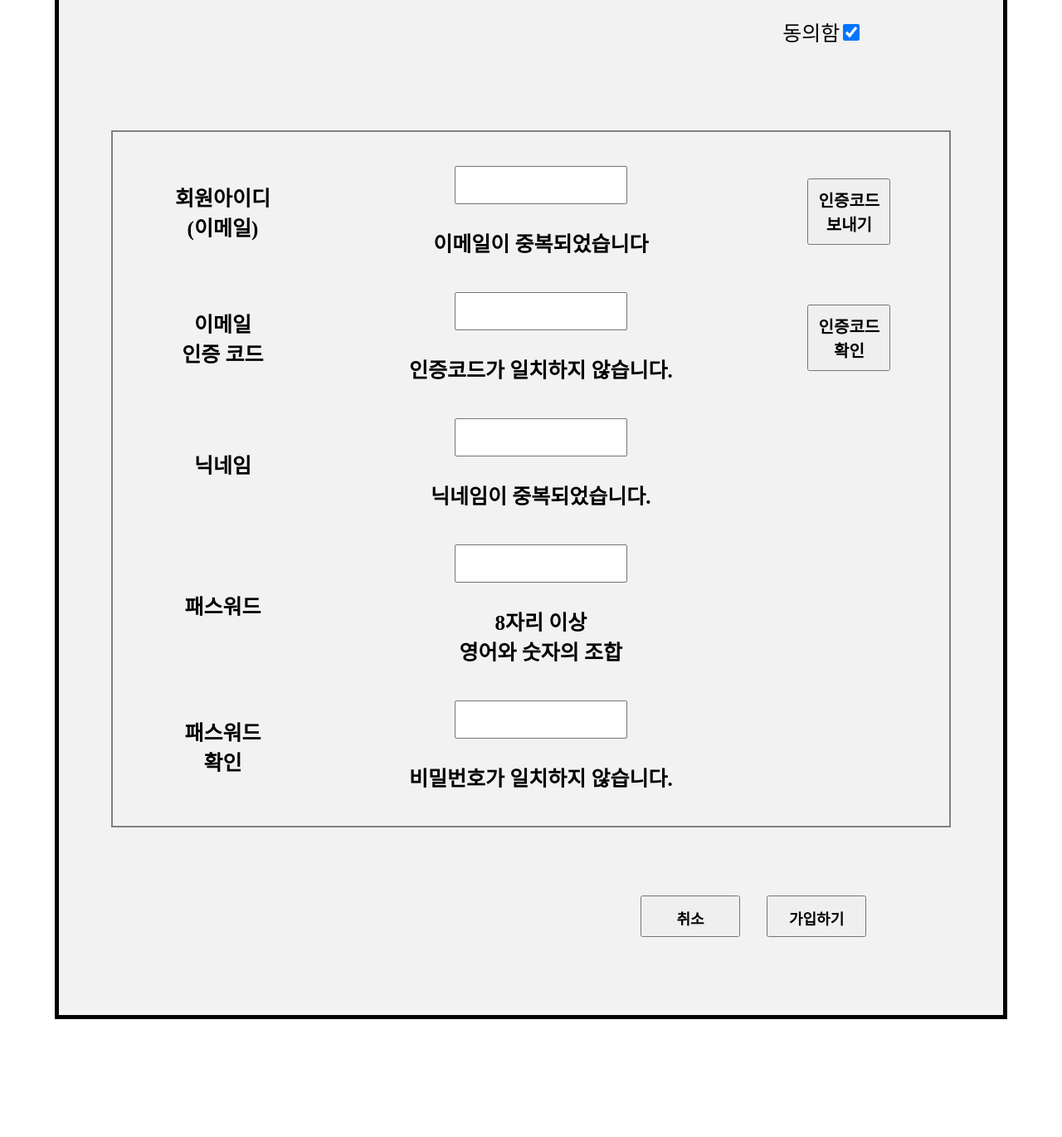
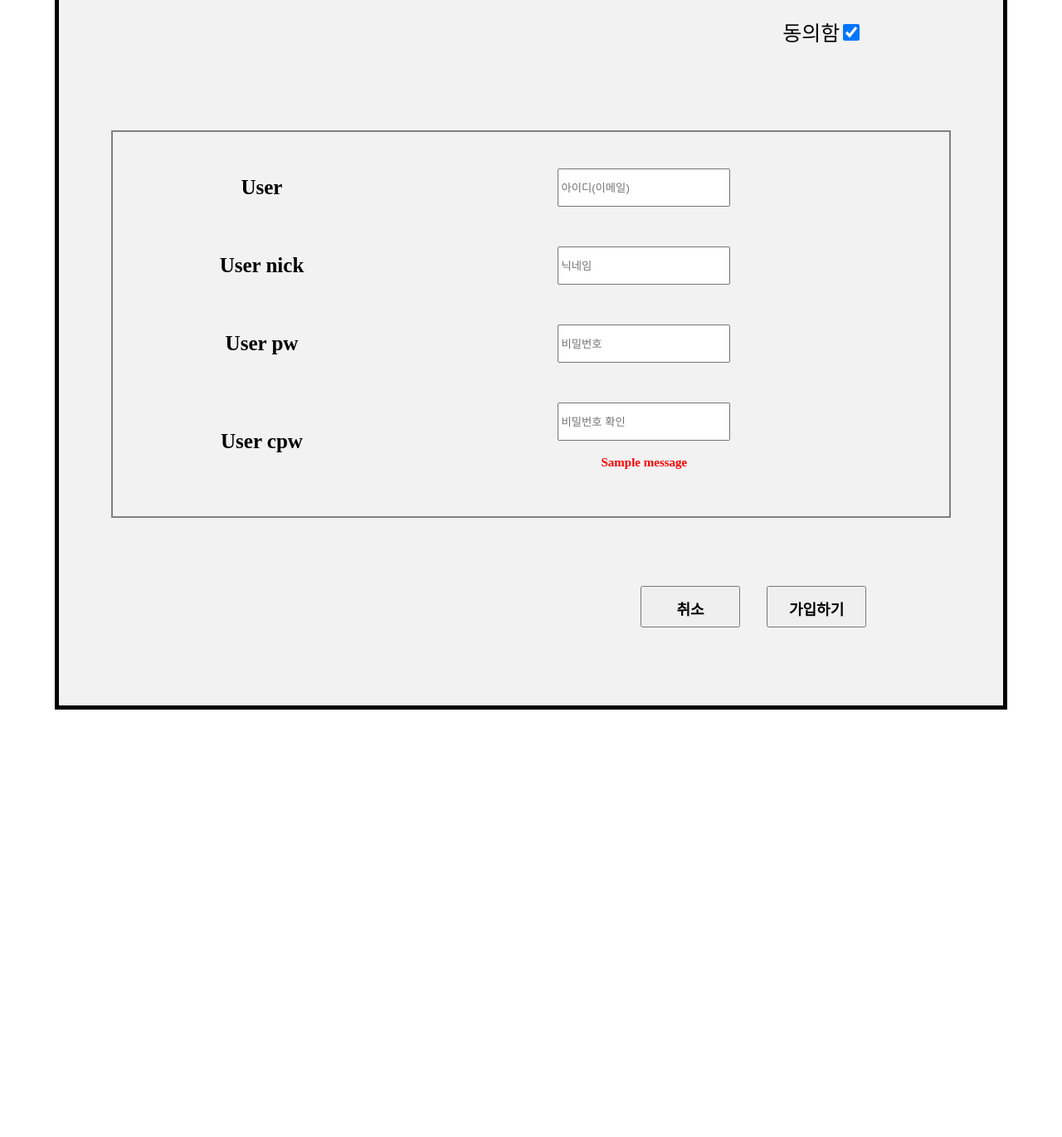
Before and after one commit to bigmacaron/cat_humor_school, a Flask app: template templates/user_join.html in a window 1280 px wide. Shown: the part 819-2189 px from the top of the page at 83% size. After the commit the page ends 1674 px from the top, so only its background shows below. Run offline with Flask 2, Linux system fonts and the light colour scheme; the template is opened without the code that fills it, so the values that code supplies are empty, except form fields; one stand-in notice (Sample message) is shown; form fields are guessed from the names that the template uses; some libraries are stand-ins or nearby versions.

```diff
--- a/static/css/board_style.css
+++ b/static/css/board_style.css
@@ -44,6 +44,11 @@ a:visited {text-decoration: none; color: gray;}
     width: 60px;
     height: 60px;
     margin : 10% 20%;
+}
+.input{
+    width: 200px;
+    margin: 3px 0;
+    height: 40px;
 }
 
 .info_page_button{
@@ -167,6 +172,9 @@ a:visited {text-decoration: none; color: gray;}
     font-weight : bold;
     border-spacing: 30px;
 }
+
+
+
 
 #info_page_button{
     position : relative;
@@ -322,6 +330,30 @@ a:visited {text-decoration: none; color: gray;}
     border: 1px solid #4CAF50;
 }
 
+#reply_frame {
+    border: 1px solid rgb(0, 0, 0);
+    margin :  7% 7% 5% 7%;
+    resize : none;
+    font-size : 30px;
+
+}
+
+.reply_button{
+    font-family : "Nanum Gothic", sans-seif;
+    font-size : 25px;
+    font-weight : bold;
+    width: 150px;
+    height: 100px;
+
+}
+
+#reply_button_frame{
+    margin-left : 50%;
+    border-spacing:30px;
+}
+
+
+
 #site{
     font-family : "Nanum Gothic", sans-seif;
     font-size : 30px;
--- a/templates/index.html
+++ b/templates/index.html
@@ -1,4 +1,3 @@
 {% extends "layout.html" %}
 {% block post %}
-<div></div>
 {% endblock %}
--- a/templates/user_join.html
+++ b/templates/user_join.html
@@ -31,35 +31,73 @@
             <div>
                 <table id = "join_page_textbox">
                     <tr>
-                        <td id = join_page_table>회원아이디<br>(이메일)</td>
-                        <td><input type = "TEXT" name="user_id" size = 16 style="width:200px; height:40px">
-                            <br><br>이메일이 중복되었습니다</td>
-                        <td><button class = "join_page_button" type="submit">인증코드 보내기</button></td>
+                        <td id = join_page_table>
+                            {{form.user_id.label("아이디")}}
+                            <!-- 회원아이디<br>(이메일) -->
+                        </td>
+                        <td>
+                            {{form.user_id(class="input",placeholder="아이디(이메일)")}}
+                            <!-- <input type = "TEXT" name="user_id" size = 16 style="width:200px; height:40px">
+                            <br><br>이메일이 중복되었습니다 -->
+                        </td>
+                        <td>
+                            <!-- <button class = "join_page_button" type="submit">인증코드 보내기</button> -->
+                        </td>
 
                     </tr>
 
+                    <!-- <tr>
+                        <td>
+                            이메일<br>인증 코드
+                        <td>
+                            <input type = "TEXT" name="" size = 16 style="width:200px; height:40px">
+                            <br><br>인증코드가 일치하지 않습니다.
+                        </td>
+                        <td>
+                            <button class = "join_page_button" type="submit">인증코드 확인</button>
+                        </td>
+                    </tr> -->
+
                     <tr>
-                        <td>이메일<br>인증 코드
-                        <td><input type = "TEXT" name="" size = 16 style="width:200px; height:40px">
-                            <br><br>인증코드가 일치하지 않습니다.</td>
-                        <td><button class = "join_page_button" type="submit">인증코드 확인</button></td>
+                        <td>
+                            {{form.user_nick.label("닉네임")}}
+                            <!-- 닉네임 -->
+                        </td>
+                        <td>
+                            {{form.user_nick(class="input",placeholder="닉네임")}}
+                            <!-- <input type = "TEXT" name="user_nick" size = 16 style="width:200px; height:40px">
+                            <br><br>닉네임이 중복되었습니다. -->
+                        </td>
                     </tr>
 
-                    <tr>
-                        <td>닉네임</td>
-                        <td><input type = "TEXT" name="user_nick" size = 16 style="width:200px; height:40px">
-                            <br><br>닉네임이 중복되었습니다.</td>
+                        <td>
+                            {{form.user_pw.label("비밀번호")}}
+                            <!-- 패스워드 -->
+                        </td>
+                        <td>
+                            {{form.user_pw(class="input",placeholder="비밀번호")}}
+                            <!-- <input type = "password" name="user_pw" size = 16 style="width:200px; height:40px">
+                            <br><br>8자리 이상<br>영어와
+                            숫자의 조합 -->
+                        </td>
                     </tr>
 
-                        <td>패스워드</td>
-                        <td><input type = "password" name="user_pw" size = 16 style="width:200px; height:40px">
-                            <br><br>8자리 이상<br>영어와
-                            숫자의 조합</td>
-                    </tr>
+                        <td>
+                            {{form.user_cpw.label("비밀번호 확인")}}
+                            <!-- 패스워드<br>확인 -->
 
-                        <td>패스워드<br>확인</td>
-                        <td><input type = "password" name="user_cpw" size = 16 style="width:200px; height:40px">
-                            <br><br>비밀번호가 일치하지 않습니다.</td>
+
+                        </td>
+                        <td>
+                            {{form.user_cpw(class="input",placeholder="비밀번호 확인")}}
+                            {% for message in get_flashed_messages() %}
+                            <p style="font-size:15px; color:red">{{ message }}</p>
+                            {% endfor %}
+
+
+                            <!-- <input type = "password" name="user_cpw" size = 16 style="width:200px; height:40px">
+                            <br><br>비밀번호가 일치하지 않습니다. -->
+                        </td>
 
                     </tr>
                 </table>
@@ -68,7 +106,7 @@
             <div>
                 <table id = "join_page_regist">
                     <tr>
-                    <td><button class = "join_page_regist_button" type="submit">취소</button></td>
+                    <td><button class = "join_page_regist_button" type="button" onclick = "location.href ='index.html'">취소</button></td>
 
                     <td><button class = "join_page_regist_button" type="submit">가입하기</button></td>
                     </tr>
```
Also changed, not shown: dao/crowler.py (+50 -13 lines), form.py (added, +11 -0 lines), templates/comment_reply.html (added, +31 -0 lines), templates/reply.html (added, +43 -0 lines), cat_humor_school.sqlite3.
